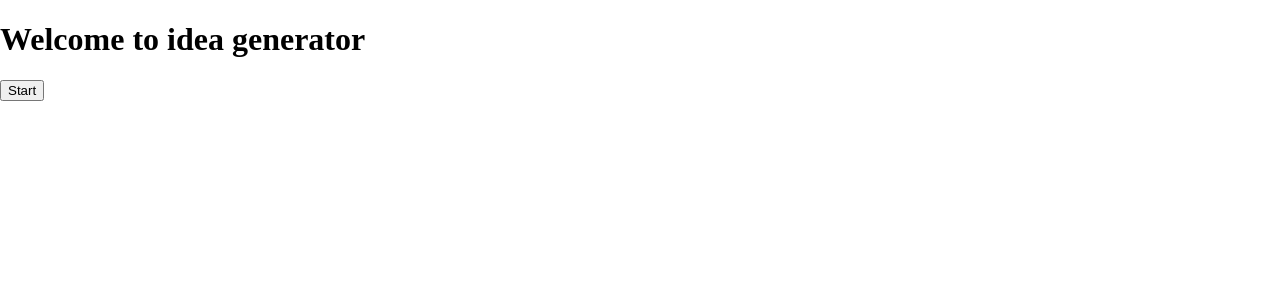
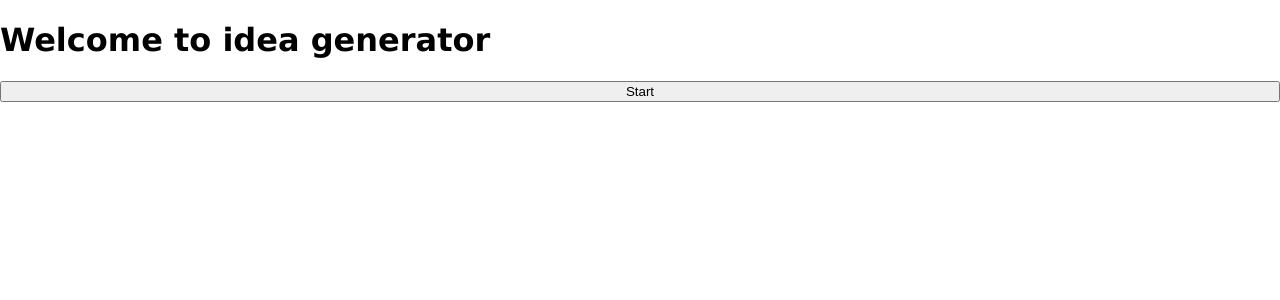
Before and after one commit to yatta03/illu-idea-generator, a SvelteKit app: page / in a window 1280 px wide. Shown: the top 300 px of the page. Built offline with nearby package versions, Linux system fonts and the light colour scheme.

Commit message:
update: change Url generating & styling & add palette interaction

```diff
--- a/src/components/ColorPalette.svelte
+++ b/src/components/ColorPalette.svelte
@@ -1,12 +1,88 @@
 <script lang="ts">
-  let { colors = [] } = $props();
+  let { colors = [], goAssignedColor } = $props();
+  let dragInx: number = -1;
+  let dragOverInx: number = $state(-1);
+
+  function handleDragStart(e: Event, inx: number) {
+    dragInx = inx;
+  }
+
+  function handleDragOver(e: Event, inx: number) {
+    e.preventDefault();
+    dragOverInx = inx;
+  }
+
+  function handleDrop(e: Event, targetInx: number) {
+    e.preventDefault();
+
+    if (dragInx === -1 || dragInx === targetInx) {
+      dragInx = -1;
+      dragOverInx = -1;
+    }
+
+    // Swap the colors
+    const newColors = [...colors];
+    const temp = newColors[dragInx];
+    newColors[dragInx] = newColors[targetInx];
+    newColors[targetInx] = temp;
+    dragInx = -1;
+    dragOverInx = -1;
+
+    goAssignedColor(newColors);
+  }
 </script>
 
-<div style="display: flex;">
-  {#each colors as c}
-    <div style="display: flex; flex-direction:column; align-items:center;">
-      <div style="width: 100px; height: 50px; background-color: {c};"></div>
-      <p>{c}</p>
+<div class="palette-container">
+  {#each colors as c, inx}
+    <div
+      role="button"
+      tabindex="0"
+      class="color-tile {dragOverInx === inx ? 'drag-over' : ''}"
+      draggable="true"
+      ondragstart={(e) => handleDragStart(e, inx)}
+      ondragover={(e) => handleDragOver(e, inx)}
+      ondrop={(e) => handleDrop(e, inx)}
+    >
+      <div class="color-block" style="background-color: {c};"></div>
+      <p class="color-label">{c}</p>
     </div>
   {/each}
 </div>
+
+<style>
+  .palette-container {
+    display: flex;
+    flex-wrap: wrap;
+    justify-content: center;
+    margin-top: 30px;
+  }
+  .color-tile {
+    display: flex;
+    flex-direction: column;
+    align-items: center;
+    cursor: grab;
+  }
+
+  .color-tile:active {
+    cursor: grabbing;
+    transform: scale(0.95);
+  }
+
+  .color-block {
+    width: 100px;
+    height: 50px;
+    margin-bottom: 8px;
+  }
+
+  .color-label {
+    margin: 0;
+    font-size: 0.85rem;
+    color: #333;
+    user-select: none;
+  }
+
+  .drag-over {
+    border: 2px dashed #333;
+    background: #e0f7ff;
+  }
+</style>
--- a/src/components/WordBox.svelte
+++ b/src/components/WordBox.svelte
@@ -2,9 +2,9 @@
   let { words = [] } = $props();
 </script>
 
-<div style="display: flex;">
+<div style="display: flex; margin:auto;">
   {#each words as w}
-    <div style="display: flex; flex-direction:column; align-items:center;">
+    <div style="display: flex; flex-direction:column; align-items:center; text-align: center;">
       <div style="width: 100px; height: 50px;"></div>
       <p>{w}</p>
     </div>
--- a/src/lib/generateUrl.ts
+++ b/src/lib/generateUrl.ts
@@ -1,33 +1,35 @@
 import { getRandomPalette, getColors } from "./palette";
 import { getRandomWords, getWords } from "./word";
 
-function encodeUrl(paletteInx: number, wordInxes: number[]): string {
-  const parts = [paletteInx.toString(36), ...wordInxes.map((i) => i.toString(36))];
-  return parts.join("-");
+export function encodeUrl(colors: string[], wordInxes: number[]): string {
+  const colorParts = colors.map((c) => c.replace("#", "").toLowerCase());
+  const wordParts = wordInxes.map((i) => i.toString(36));
+  return [...colorParts, ...wordParts].join("-");
 }
 
 export function decodeUrl(code: string) {
   const parts = code.split("-");
-  const paletteInx = parseInt(parts[0], 36);
-  const colors = getColors(paletteInx);
-  const wordInxes = parts.slice(1).map((p) => parseInt(p, 36));
+
+  const colors = parts.splice(0, 5).map((h) => "#" + h);
+
+  const wordInxes = parts.map((p) => parseInt(p, 36));
   const words = getWords(wordInxes);
-  return { colors, paletteInx, words, wordInxes };
+  return { colors, words, wordInxes };
 }
 
-export function getRandomUrl(isChangeColor = true, isChangeWords = true, myPaletteInx = 0, myWordInxes: number[] = []): string {
+export function getRandomUrl(isChangeColor = true, isChangeWords = true, myColors: string[] = [], myWordInxes: number[] = []): string {
   if (!isChangeColor && !isChangeWords) return "";
-  let pi: number = myPaletteInx;
+  let cs: string[] = myColors;
   let wis: number[] = myWordInxes;
 
   if (isChangeColor) {
-    const { paletteInx } = getRandomPalette();
-    pi = paletteInx;
+    const { colors } = getRandomPalette();
+    cs = colors;
   }
   if (isChangeWords) {
     const { indexes } = getRandomWords();
     wis = indexes;
   }
 
-  return encodeUrl(pi, wis);
+  return encodeUrl(cs, wis);
 }
--- /dev/null
+++ b/src/routes/+layout.svelte
@@ -0,0 +1,12 @@
+<div class="center-box">
+  <slot />
+</div>
+
+<style>
+  .center-box {
+    display: flex;
+    margin: auto;
+    flex-direction: column;
+    font-family: Verdana, Geneva, Tahoma, sans-serif;
+  }
+</style>
--- a/src/routes/[key]/+page.ts
+++ b/src/routes/[key]/+page.ts
@@ -9,7 +9,6 @@ export const load: PageLoad = ({ params }) => {
 
   return data as {
     colors: string[];
-    paletteInx: number;
     words: string[];
     wordInxes: number[];
   };
```
Also changed, not shown: src/routes/[key]/+page.svelte (+52 -9 lines).
